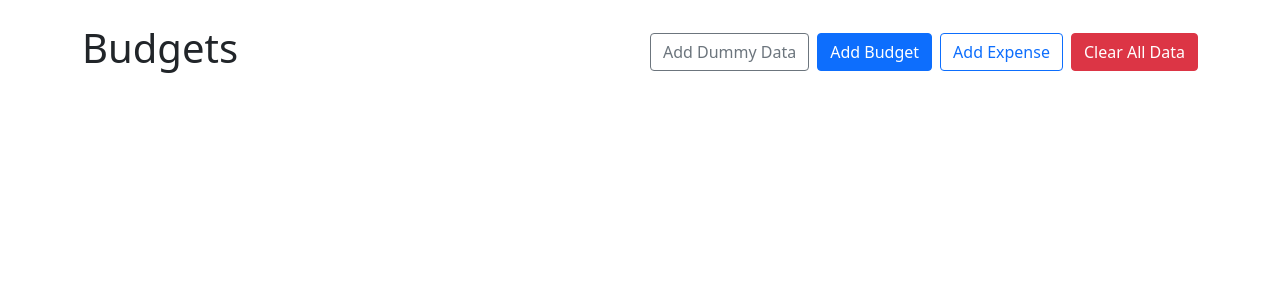
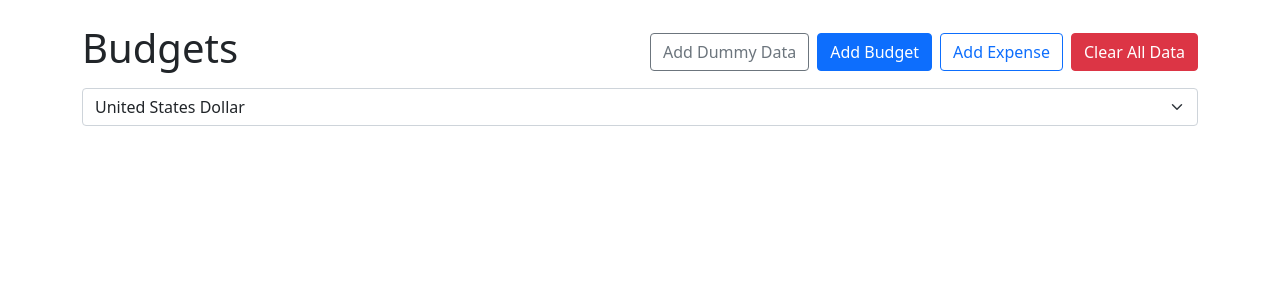
Before and after one commit to ahmed-m-abdelfatah/react-budget-app, a React (Create React App) app: page / in a window 1280 px wide. Shown: the top 300 px of the page. Built offline with nearby package versions, Linux system fonts and the light colour scheme.

Commit message:
https://youtu.be/yz8x71BiGXg?t=3390

```diff
--- a/src/App.js
+++ b/src/App.js
@@ -1,20 +1,34 @@
-import { useState } from 'react';
-import { Container, Stack, Button } from 'react-bootstrap';
+import { useRef, useState } from 'react';
+import { Container, Stack, Button, Form } from 'react-bootstrap';
 import Masonry from 'react-masonry-css';
 import AddBudgetModal from './components/AddBudgetModal';
 import AddExpenseModal from './components/AddExpenseModal';
 import BudgetCard from './components/BudgetCard';
 import TotalBudgetCard from './components/TotalBudgetCard';
 import UncategorizedBudgetCard from './components/UncategorizedBudgetCard';
-import { useBudgets } from './contexts/BudgetsContext';
+import ViewExpensesModal from './components/ViewExpensesModal';
+import { UNCATEGORIZED_BUDGET_ID, useBudgets } from './contexts/BudgetsContext';
 import './css/style.min.css';
+import Currency from './currency-format.json';
+import { currentCurrency } from './utils';
+
+function convertObjectToArray(obj) {
+  let output = [];
+
+  for (let key in obj) {
+    // console.log({ key: key, name: obj[key].name });
+    output.push({ key: key, name: obj[key].name });
+  }
+
+  return output;
+}
 
 function App() {
   const [showAddBudgetModal, setShowAddBudgetModal] = useState(false);
   const [showAddExpenseModal, setShowAddExpenseModal] = useState(false);
   const [addExpenseModalBudgetId, setAddExpenseModalBudgetId] = useState();
   const [viewExpensesModalBudgetId, setViewExpensesModalBudgetId] = useState();
-  const { budgets, getBudgetExpenses, clearAllData, addDummyData } = useBudgets();
+  const { budgets, getBudgetExpenses, clearAllData, addDummyData, currencyRef } = useBudgets();
 
   function openAddExpenseModal(budgetId) {
     setShowAddExpenseModal(true);
@@ -45,6 +59,13 @@ function App() {
           <Button variant='danger' className='text-capitalize' onClick={clearAllData}>
             clear all data
           </Button>
+          <Form.Select defaultValue={'USD'}>
+            {convertObjectToArray(Currency).map(el => (
+              <option key={el.key} value={el.key}>
+                {el.name}
+              </option>
+            ))}
+          </Form.Select>
         </Stack>
         <section className='cards'>
           {/* <div> */}
@@ -69,7 +90,7 @@ function App() {
           </Masonry>
           <UncategorizedBudgetCard
             onAddExpenseClick={() => openAddExpenseModal()}
-            onViewExpensesClick={() => setViewExpensesModalBudgetId()}
+            onViewExpensesClick={() => setViewExpensesModalBudgetId(UNCATEGORIZED_BUDGET_ID)}
           />
           <TotalBudgetCard />
           {/* </div> */}
@@ -85,6 +106,7 @@ function App() {
           defaultBudgetId={addExpenseModalBudgetId}
         />
       )}
+      <ViewExpensesModal budgetId={viewExpensesModalBudgetId} handleClose={() => setViewExpensesModalBudgetId()} />
     </>
   );
 }
--- a/src/components/BudgetCard.js
+++ b/src/components/BudgetCard.js
@@ -1,7 +1,7 @@
 import { Card, ProgressBar, Stack, Button } from 'react-bootstrap';
 import { currencyFormatter } from '../utils';
 
-export default function BudgetCard({ name, amount, max, gray, onAddExpenseClick, hideButtons }) {
+export default function BudgetCard({ name, amount, max, gray, onAddExpenseClick, hideButtons, onViewExpensesClick }) {
   const classNames = [];
   if (amount > max) {
     classNames.push('bg-danger', 'bg-opacity-10');
@@ -33,7 +33,7 @@ export default function BudgetCard({ name, amount, max, gray, onAddExpenseClick,
             <Button variant='outline-primary' className='text-capitalize ms-auto' onClick={onAddExpenseClick}>
               add expense
             </Button>
-            <Button variant='outline-secondary' className='text-capitalize'>
+            <Button variant='outline-secondary' className='text-capitalize' onClick={onViewExpensesClick}>
               view expenses
             </Button>
           </Stack>
--- a/src/components/ViewExpensesModal.js
+++ b/src/components/ViewExpensesModal.js
@@ -1,15 +1,30 @@
 import { Modal, Button, Stack } from 'react-bootstrap';
-import { useBudgets } from '../contexts/BudgetsContext';
+import { UNCATEGORIZED_BUDGET_ID, useBudgets } from '../contexts/BudgetsContext';
 
 export default function ViewExpensesModal({ budgetId, handleClose }) {
   const { getBudgetExpenses, budgets, deleteBudget, deleteExpense } = useBudgets();
+
+  const budget =
+    UNCATEGORIZED_BUDGET_ID === budgetId
+      ? { name: 'Uncategorized', id: UNCATEGORIZED_BUDGET_ID }
+      : budgets.find(b => b.id === budgetId);
 
   return (
     <Modal show={budgetId != null} onHide={handleClose}>
       <Modal.Header closeButton>
         <Modal.Title>
           <Stack direction='horizontal' gap={2}>
-            <div>Expenses - {budget.name}</div>
+            <div>Expenses - {budget?.name}</div>
+            {budgetId !== UNCATEGORIZED_BUDGET_ID && (
+              <Button
+                variant='outline-danger'
+                onClick={() => {
+                  deleteBudget(budget);
+                  handleClose();
+                }}>
+                Delete
+              </Button>
+            )}
           </Stack>
         </Modal.Title>
       </Modal.Header>
--- a/src/contexts/BudgetsContext.js
+++ b/src/contexts/BudgetsContext.js
@@ -1,4 +1,4 @@
-import React, { useContext } from 'react';
+import React, { useContext, useRef } from 'react';
 import { v4 as uuidV4 } from 'uuid';
 import useLocalStorage from '../hooks/useLocalStorage';
 
@@ -25,6 +25,7 @@ export function useBudgets() {
 // }
 
 export const BudgetsProvider = ({ children }) => {
+  const currencyRef = useRef();
   const [budgets, setBudgets] = useLocalStorage('budgets', []);
   const [expenses, setExpenses] = useLocalStorage('expenses', []);
 
@@ -168,6 +169,7 @@ export const BudgetsProvider = ({ children }) => {
         deleteExpense,
         clearAllData,
         addDummyData,
+        currencyRef,
       }}>
       {children}
     </BudgetsContext.Provider>
--- /dev/null
+++ b/src/currency-format.json
@@ -0,0 +1,11 @@
+{
+  "EGP": {
+    "name": "Egyptian Pound"
+  },
+  "EUR": {
+    "name": "Euro"
+  },
+  "USD": {
+    "name": "United States Dollar"
+  }
+}
--- a/src/utils.js
+++ b/src/utils.js
@@ -1,6 +1,10 @@
-// https://developer.mozilla.org/en-US/docs/Web/JavaScript/Reference/Global_Objects/Intl
+// https://developer.mozilla.org/en-US/docs/Web/JavaScript/Reference/Global_Objects/Intl/NumberFormat/NumberFormat
+
+export const currentCurrency = 'USD';
+
 export const currencyFormatter = new Intl.NumberFormat(undefined, {
-  currency: 'usd',
+  currency: currentCurrency,
   style: 'currency',
   minimumFractionDigits: 0,
+  currencyDisplay: 'narrowSymbol',
 });
```
Also changed, not shown: 1 other file (tests, documents, lock files or other folders).
